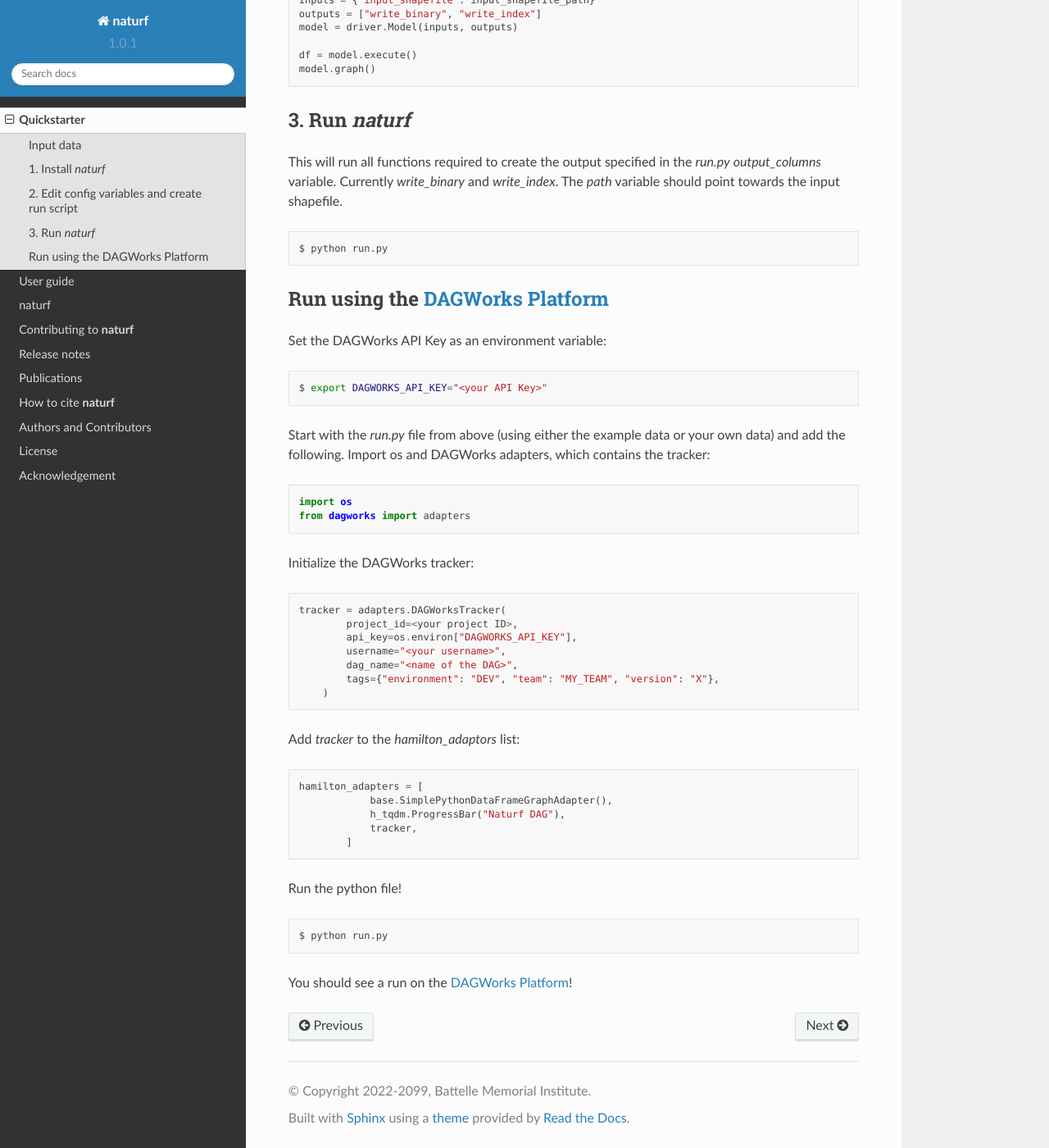
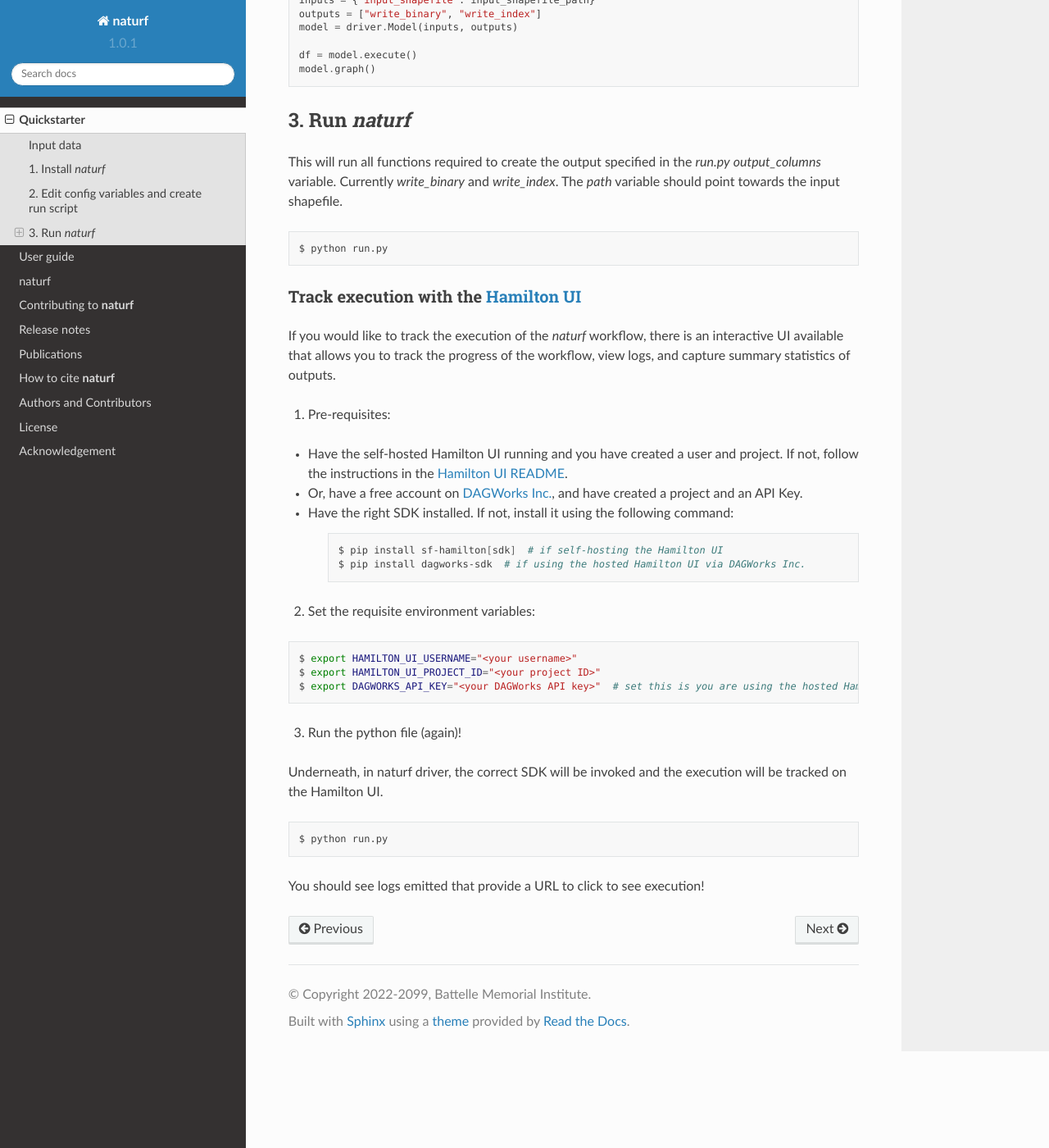
Before and after one commit to IMMM-SFA/naturf, a Sphinx documentation site: the page built from docs/source/quickstarter.rst, in a window 1280 px wide and 1400 px high, scrolled down 1339 px. Shown: the whole window at 82% size. Built offline with Sphinx 7.4.7 and the Read the Docs theme 2.0.0, drawn with Linux system fonts in a browser that asks for light colours; formulas are drawn with MathJax 3.

Commit message:
Updates instructions for logging executions to the Hamilton UI (#166)
* Updates instructions for logging executions to the Hamilton UI

Added instructions on how to see and log executions
using the Hamilton UI. Links to the correct documentation
to help people get started.

* Adds unit test for catching SDKs not installed

Adding test to make coverage not complain, and to
also validate that if the environment variables are present
that things wont break if the right SDK is not installed.

* Adds pragma to skip some lines from coverage report

Because we don't want to test them.

```diff
--- a/docs/source/quickstarter.rst
+++ b/docs/source/quickstarter.rst
@@ -71,53 +71,37 @@ This will run all functions required to create the output specified in the `run.
     $ python run.py
 
 
-Run using the `DAGWorks Platform <app.dagworks.io>`_
-----------------------------------------------------
+Track execution with the `Hamilton UI <https://github.com/dagworks-inc/hamilton/tree/main/ui>`_
+___________________________________________________________________________________________________________
+If you would like to track the execution of the `naturf` workflow, there is an interactive UI
+available that allows you to track the progress of the workflow, view logs, and capture summary statistics of outputs.
 
-Set the DAGWorks API Key as an environment variable:
+1. Pre-requisites:
+
+* Have the self-hosted Hamilton UI running and you have created a user and project. If not, follow the instructions in the `Hamilton UI README <https://github.com/dagworks-inc/hamilton/tree/main/ui>`_.
+* Or, have a free account on `DAGWorks Inc. <https://www.dagworks.io/hamilton>`_, and have created a project and an API Key.
+* Have the right SDK installed. If not, install it using the following command:
+
+    .. code:: bash
+
+        $ pip install sf-hamilton[sdk]  # if self-hosting the Hamilton UI
+        $ pip install dagworks-sdk  # if using the hosted Hamilton UI via DAGWorks Inc.
+
+
+2. Set the requisite environment variables:
 
 .. code:: bash
 
-    $ export DAGWORKS_API_KEY="<your API Key>"
+    $ export HAMILTON_UI_USERNAME="<your username>"
+    $ export HAMILTON_UI_PROJECT_ID="<your project ID>"
+    $ export DAGWORKS_API_KEY="<your DAGWorks API key>"  # set this is you are using the hosted Hamilton UI via DAGWorks Inc.
 
+3. Run the python file (again)!
 
-Start with the `run.py` file from above (using either the example data or your own data) and add the following. Import os and DAGWorks adapters, which contains the tracker:
-
-.. code:: python3
-
-    import os
-    from dagworks import adapters
-
-
-Initialize the DAGWorks tracker:
-
-.. code:: python3
-
-    tracker = adapters.DAGWorksTracker(
-            project_id=<your project ID>,
-            api_key=os.environ["DAGWORKS_API_KEY"],
-            username="<your username>",
-            dag_name="<name of the DAG>",
-            tags={"environment": "DEV", "team": "MY_TEAM", "version": "X"},
-        )
-
-
-Add `tracker` to the `hamilton_adaptors` list:
-
-.. code:: python3
-
-    hamilton_adapters = [
-                base.SimplePythonDataFrameGraphAdapter(),
-                h_tqdm.ProgressBar("Naturf DAG"),
-                tracker,
-            ]
-
-
-Run the python file!
+Underneath, in naturf driver, the correct SDK will be invoked and the execution will be tracked on the Hamilton UI.
 
 .. code:: bash
 
     $ python run.py
 
-
-You should see a run on the `DAGWorks Platform <app.dagworks.io>`_!
+You should see logs emitted that provide a URL to click to see execution!
```
Also changed, not shown: 3 other files.
